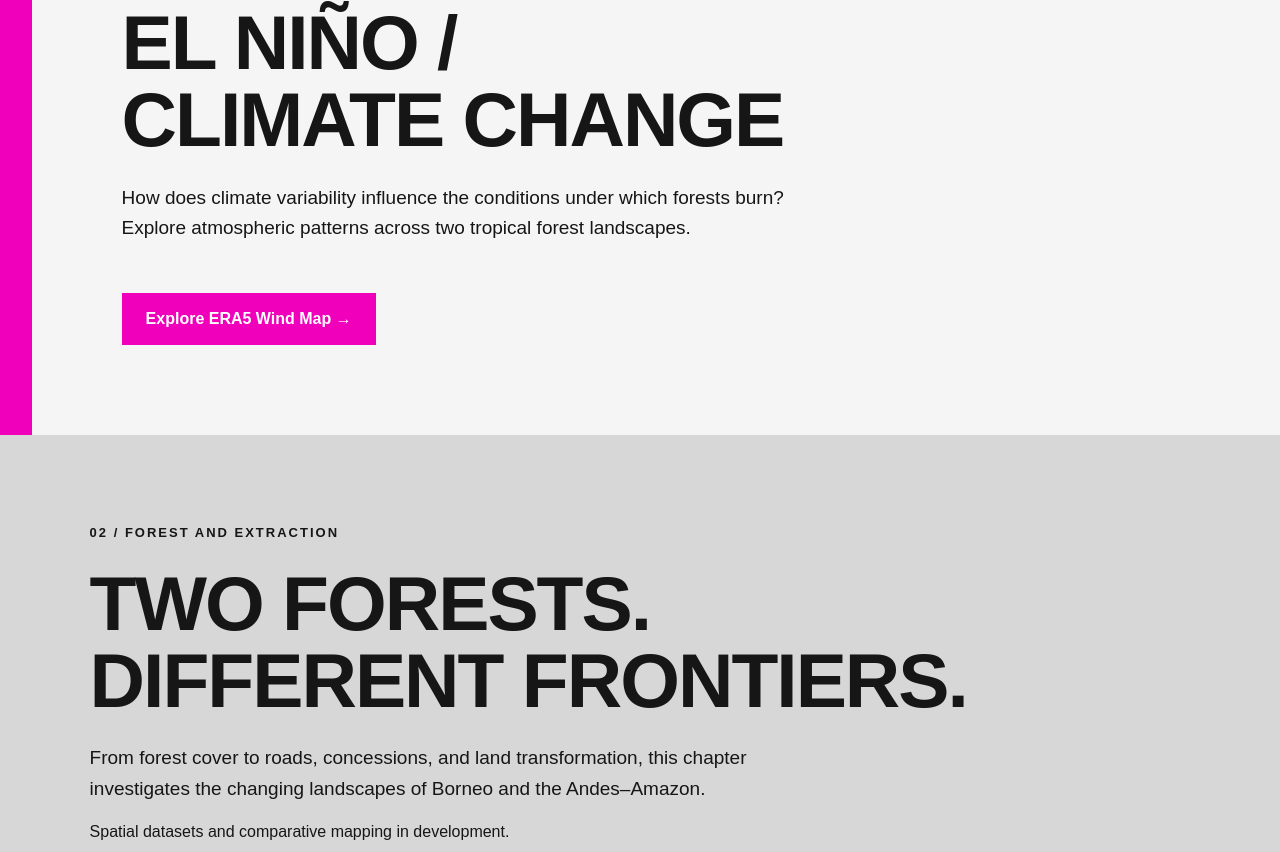
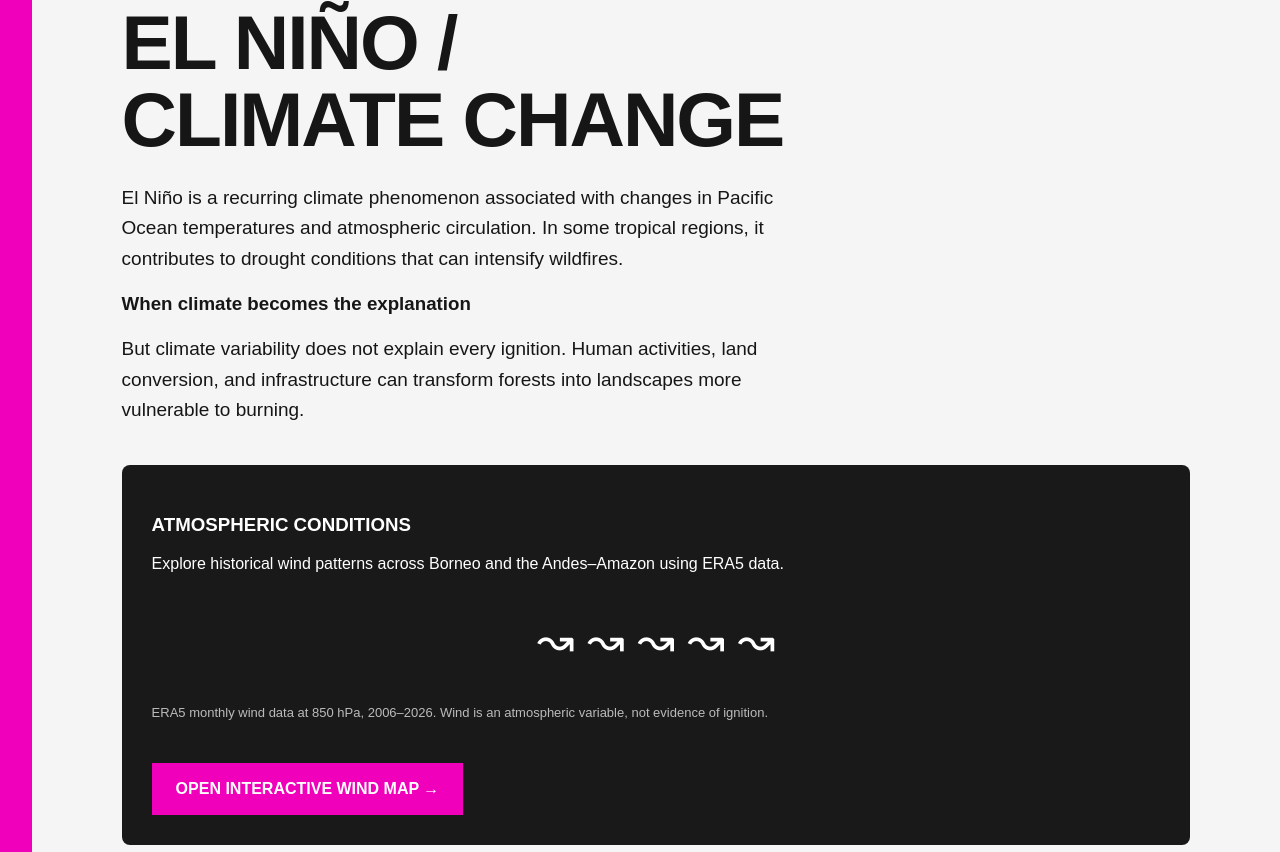
Before and after one commit to yuralasari/Burning-Frontiers, a plain HTML site: page landing.html in a window 1280 px wide. Shown: the part 968-1820 px from the top of the page. Drawn offline with Linux system fonts and the light colour scheme.

Commit message:
Enhance weather section with El Niño details
Updated the weather section to include information on El Niño and its impact on wildfires. Added details about atmospheric conditions and historical wind patterns.

```diff
--- a/landing.html
+++ b/landing.html
@@ -125,18 +125,57 @@
   <a class="map-button" href="#weather">Explore the project ↓</a>
 </header>
 
+
 <section class="weather" id="weather">
   <div class="chapter-number">01 / Weather</div>
+
   <h2>EL NIÑO /<br>CLIMATE CHANGE</h2>
+
   <p class="description">
-    How does climate variability influence the conditions
-    under which forests burn? Explore atmospheric patterns
-    across two tropical forest landscapes.
+    El Niño is a recurring climate phenomenon associated
+    with changes in Pacific Ocean temperatures and
+    atmospheric circulation. In some tropical regions,
+    it contributes to drought conditions that can
+    intensify wildfires.
   </p>
-  <a class="map-button" href="index.html">
-    Explore ERA5 Wind Map →
-  </a>
+
+  <h3>When climate becomes the explanation</h3>
+
+  <p class="description">
+    But climate variability does not explain every ignition.
+    Human activities, land conversion, and infrastructure
+    can transform forests into landscapes more vulnerable
+    to burning.
+  </p>
+
+  <div class="weather-visual"
+       style="background:#191919;color:white;
+              padding:30px;margin-top:40px;
+              border-radius:8px;">
+
+    <h3>ATMOSPHERIC CONDITIONS</h3>
+    <p>
+      Explore historical wind patterns across
+      Borneo and the Andes–Amazon using ERA5 data.
+    </p>
+
+    <div style="font-size:45px;text-align:center;
+                padding:25px 0;">
+      ↝ ↝ ↝ ↝ ↝
+    </div>
+
+    <p style="font-size:13px;opacity:.7;">
+      ERA5 monthly wind data at 850 hPa,
+      2006–2026. Wind is an atmospheric
+      variable, not evidence of ignition.
+    </p>
+
+    <a class="map-button" href="index.html">
+      OPEN INTERACTIVE WIND MAP →
+    </a>
+  </div>
 </section>
+
 
 <section class="forest" id="forest">
   <div class="chapter-number">02 / Forest and Extraction</div>
```
